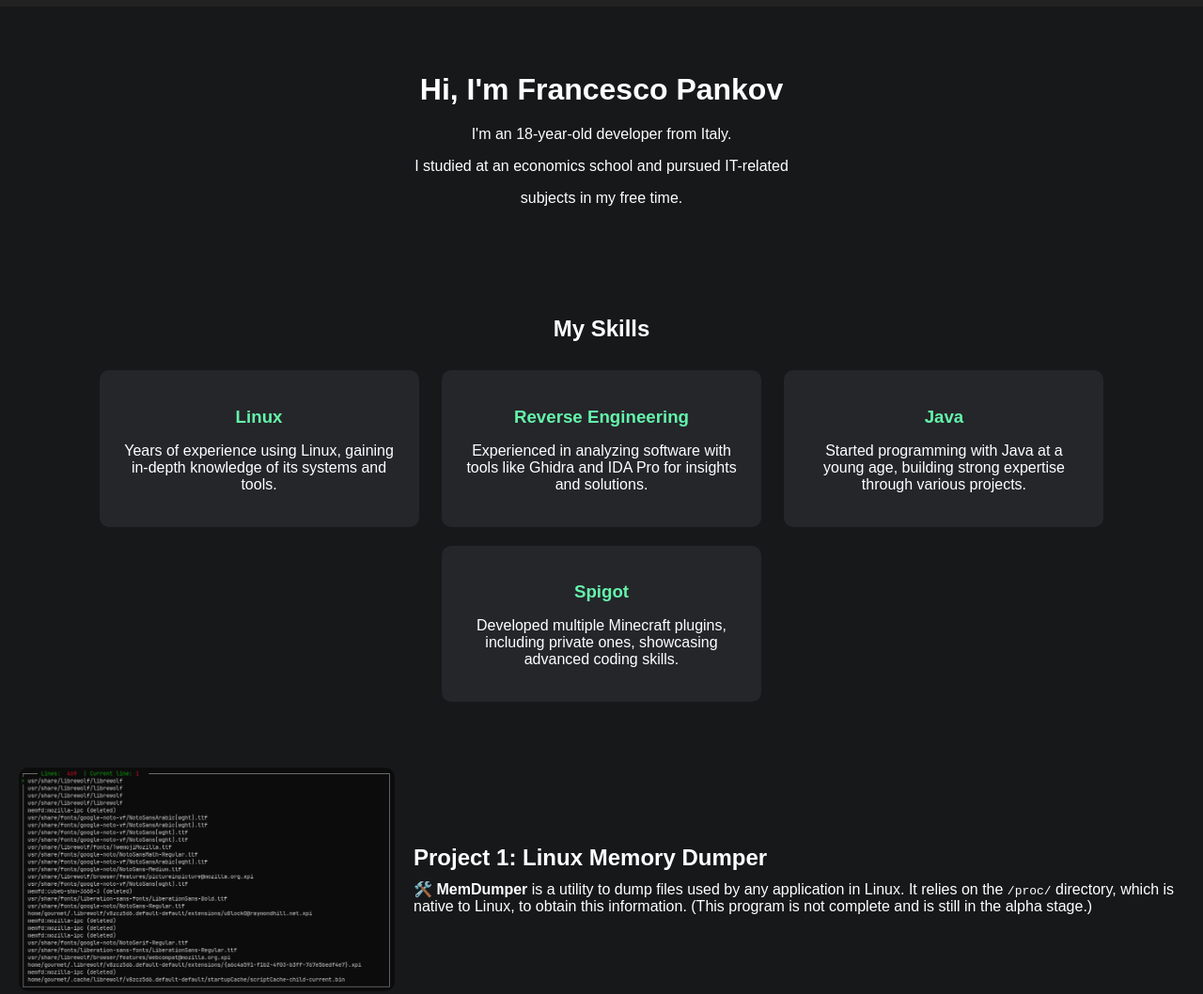
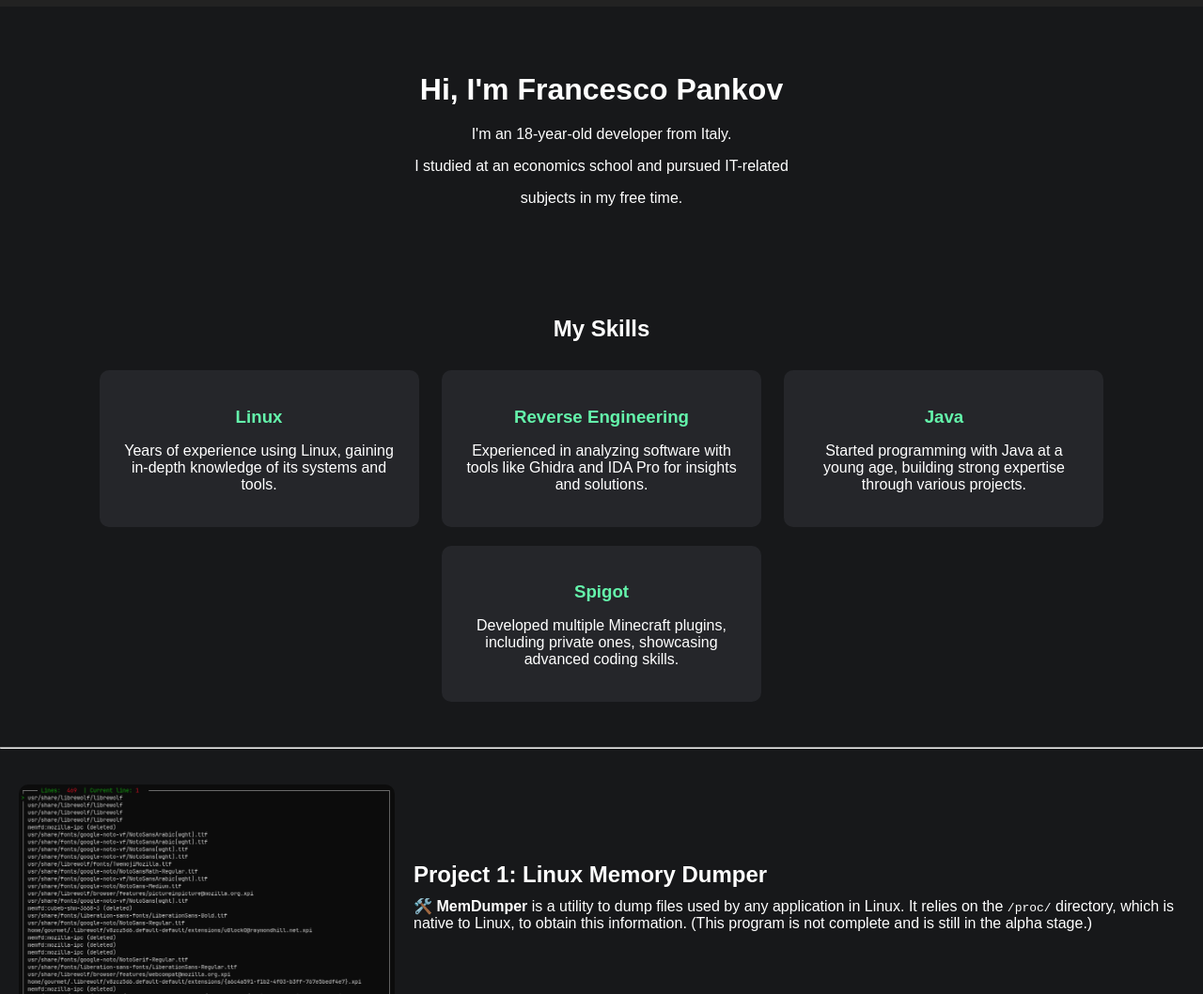
Before and after one commit to ItalianG0urmet/gourmet-portfolio, a plain HTML site: page index.html in a window 1280 px wide. Shown: the part 42-1100 px from the top of the page at 94% size. Drawn offline with Linux system fonts and the light colour scheme.

Commit message:
Update index.html

```diff
--- a/index.html
+++ b/index.html
@@ -4,11 +4,11 @@
 <head>
     <meta charset="UTF-8">
     <meta name="viewport" content="width=device-width, initial-scale=1.0">
-    <title>Pankov Portfolio</title>
+    <title>My Portfolio</title>
     <link rel="stylesheet" href="style.css">
 </head>
 
-<body>
+<body class="fade-in">
 
     <nav>
         <div class="nav-bar">
@@ -47,6 +47,9 @@
         </div>
     </section>
 
+    <!-- Linea di separazione con animazione -->
+    <hr class="divider">
+
     <section class="project-section">
         <div class="project">
             <img src="img/mem.png" alt="Project 1">
```
